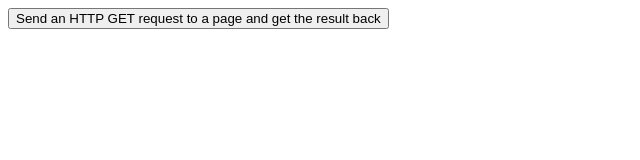
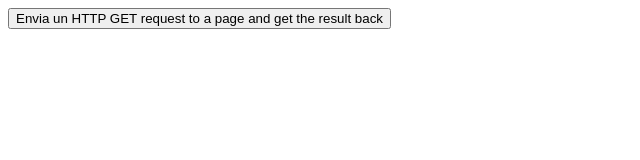
Before and after one commit to gtdca98/ensayo, a plain HTML site: page index.html in a window 1280 px wide. Shown: the full height of the page, 0-640 px from the left. Drawn offline with nearby package versions, Linux system fonts and the light colour scheme.

Commit message:
Update index.html

```diff
--- a/index.html
+++ b/index.html
@@ -15,7 +15,7 @@ $(document).ready(function(){
 </head>
 <body>
 
-<button>Send an HTTP GET request to a page and get the result back</button>
+<button>Envia un HTTP GET request to a page and get the result back</button>
 
 </body>
 </html>
```
